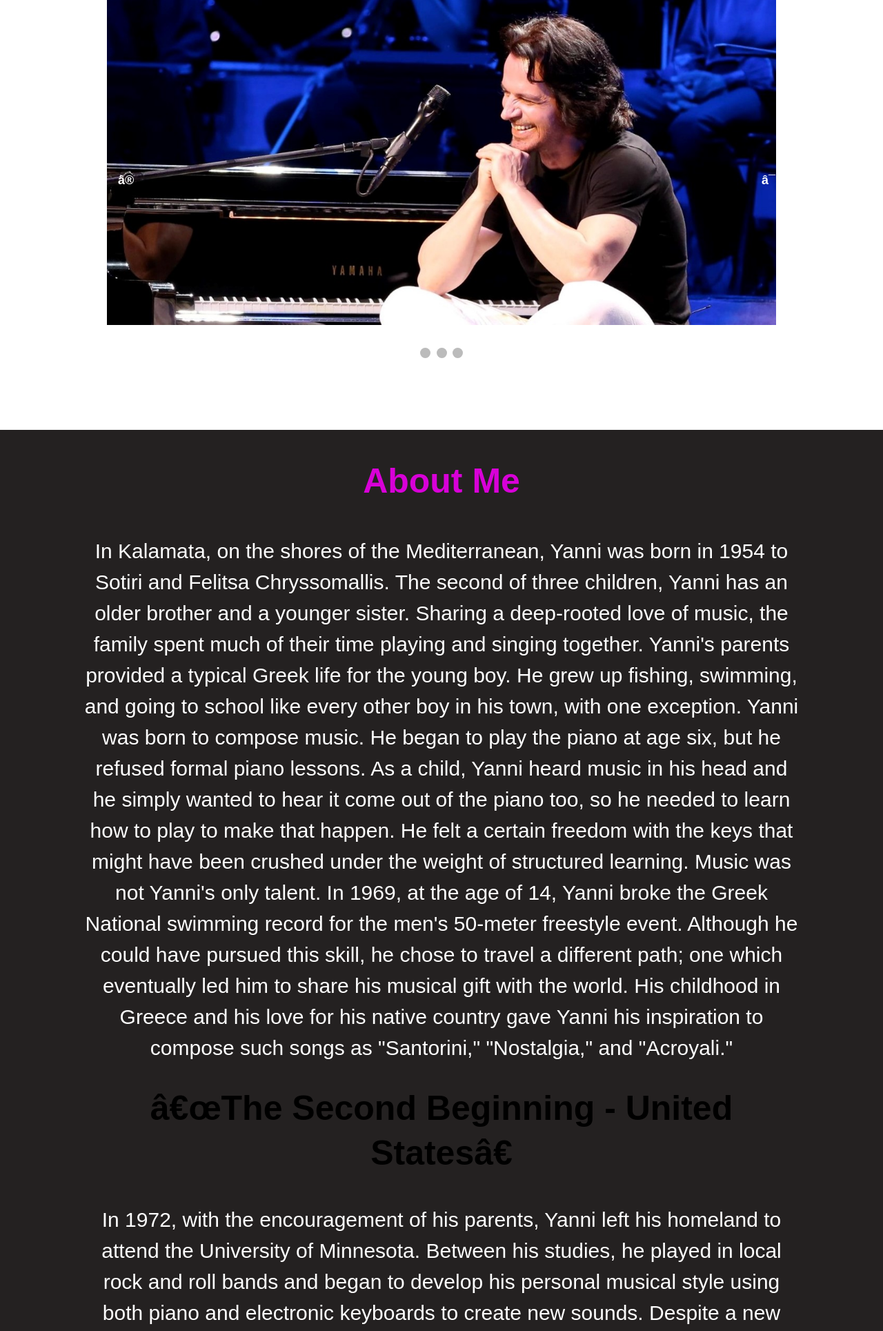
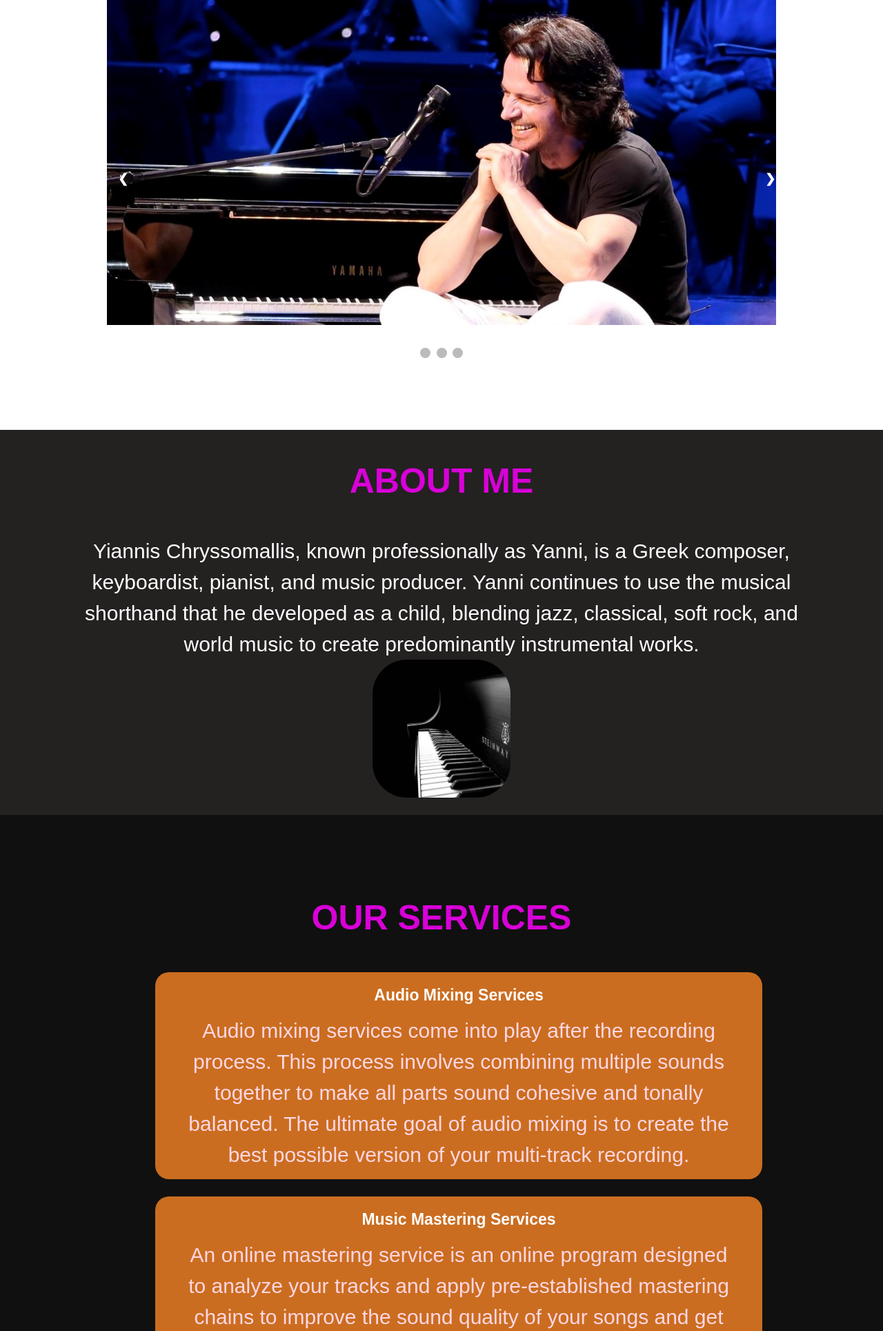
Before and after one commit to asp2020098/portfolio, a PHP site: page / in a window 1280 px wide. Shown: the part 916-2845 px from the top of the page at 69% size. Run offline with PHP 8.4, Linux system fonts and the light colour scheme.

Commit message:
Update and rename index.html to index.php

```diff
--- a/index.html
+++ b/index.php
@@ -7,6 +7,88 @@
     <!-- <link herf="https://cdnjs.cloudflare.com/ajax/libs/font-awesome/6.4.0/css/all.min.css" integrity="sha512-iecdLmaskl7CVkqkXNQ/ZH/XLlvWZOJyj7Yy7tcenmpD1ypASozpmT/E0iPtmFIB46ZmdtAc9eNBvH0H/ZpiBw==" crossorigin="anonymous" referrerpolicy="no-referrer" /> -->
 </head>
 <body>
+<?php
+                function test_input($data) {
+                    $data = trim($data);
+                    $data = stripslashes($data);
+                    $data = htmlspecialchars($data);
+                    return $data;
+                }
+
+                $nameErr = $emailErr = $messageErr = "";
+
+                $name = $email = $message = "";
+
+                $validated  = true;
+
+
+               if ($_SERVER["REQUEST_METHOD"] == "POST") {
+                    if (empty($_POST["name"])) {
+                    $fnameErr = "Name is required";
+                    $validated  = false;
+                    } else {
+                    $fname = test_input($_POST["name"]);
+                    if (!preg_match("/^[a-zA-Z-' ]*$/",$name)) {
+                        $nameErr = "Only letters and white space allowed";
+                        $validated  = false;
+                    }
+                    }
+
+                    if (empty($_POST["email"])) {
+                    $emailErr = "Email is required";
+                    $validated  = false;
+                    } else {
+                    $email = test_input($_POST["email"]);
+                    if (!filter_var($email, FILTER_VALIDATE_EMAIL)) {
+                        $emailErr = "Invalid email format";
+                        $validated  = false;
+                    }
+                    }
+
+                    if (empty($_POST["message"])) {
+                        $messageErr = "Message is required";
+                        $validated  = false;
+                    } else {
+                    $message = test_input($_POST["message"]);
+                    }
+                    echo '<script type="text/javascript">
+                    window.location = "index.php#contact"
+                    </script>';
+
+                    if($validated){
+                        $host = "localhost";
+                        $username = "root";
+                        $password = "";
+                        $db = "db_musician";
+
+                        $conn = new mysqli($host,$username,$password,$db);
+                        if($conn->connect_error){
+                            echo "$conn->connect_error";
+                            echo '<script>alert("Error Occured...")</script>';
+                            echo '<script type="text/javascript">
+                            window.location = "index.php"
+                            </script>';
+                        } else {
+                            $stmt = $conn->prepare("insert into tbl_mail(name,email,message) values(?, ?, ?)");
+                            $stmt->bind_param("sss", $name,$email,$message);
+                            $execval = $stmt->execute();
+                            //echo '<script>alert("Request Sent...")</script>';
+                            echo '<script>alert("Thank you for being with us..")</script>';
+                            echo '<script type="text/javascript">
+                            window.location = "index.php"
+                            </script>';
+                            $stmt->close();
+                            $conn->close();
+                    }
+                    }else{
+                        echo '<script type="text/javascript">
+                        window.location = "index.php#contactForm"
+                        </script>';
+                    }
+
+                }
+
+        ?>
     <!----hero section start---->
     <div class="hero">
         <nav>
@@ -62,32 +144,8 @@
         <div class="main">
 
             <div class="about-text">
-                <h1>About Me</h1>
-                <p>In Kalamata, on the shores of the Mediterranean, Yanni was born in 1954 to Sotiri and Felitsa Chryssomallis. The second of three children, Yanni has an older brother and a younger sister. Sharing a deep-rooted love of music, the family spent much of their time playing and singing together.
-
-                    Yanni's parents provided a typical Greek life for the young boy. He grew up fishing, swimming, and going to school like every other boy in his town, with one exception. Yanni was born to compose music. He began to play the piano at age six, but he refused formal piano lessons. As a child, Yanni heard music in his head and he simply wanted to hear it come out of the piano too, so he needed to learn how to play to make that happen. He felt a certain freedom with the keys that might have been crushed under the weight of structured learning.
-
-                    Music was not Yanni's only talent. In 1969, at the age of 14, Yanni broke the Greek National swimming record for the men's 50-meter freestyle event. Although he could have pursued this skill, he chose to travel a different path; one which eventually led him to share his musical gift with the world.
-
-                    His childhood in Greece and his love for his native country gave Yanni his inspiration to compose such songs as "Santorini," "Nostalgia," and "Acroyali."</p>
-                 <br>
-                 <br>
-                <h2>“The Second Beginning - United States”</h2>
-                <p>In 1972, with the encouragement of his parents, Yanni left his homeland to attend the University of Minnesota. Between his studies, he played in local rock and roll bands and began to develop his personal musical style using both piano and electronic keyboards to create new sounds.
-
-                    Despite a new culture, a new climate, and a new language, Yanni graduated from the University of Minnesota in 1976 with a Bachelor of Arts degree in Psychology. After graduation, he decided to give music 100% of his effort for one year. He needed to better understand the driving artistic forces that had been such a large part of his childhood years. It was during this year that he chose to make music his vocation.</p>
-                    <br>
-                    <br>
-                 <h2>"Rock and Roll - The Chameleon Days"</h2>
-                 <p>Yanni played keyboards for Chameleon, a rock and roll band that became well known in the Twin Cities of Minneapolis and St. Paul. Spurred by their success, Chameleon began to tour regionally - across Minnesota, Wisconsin, Chicago, Iowa, and the Dakotas. They also produced 2 albums independently during this time.
-
-                    By now Yanni knew his future would be in music, and he used his experience with electronic keyboards to begin creating his own compositions. "Optimystique," his first solo album, was independently released in 1980</p>
-                    <br>
-                    <br>
-                    <h2>“Yanni - On His Own”</h2>
-                    <p>Yanni single-mindedly continued to pursue his passion for creating music. He explored the worlds of electronic music, new sounds and instruments, and composition. This was a very productive and busy time for Yanni. He released 2 albums and worked on a third before moving to Hollywood, the film industry capital, where he recorded 4 film scores and released 3 more albums. He also re-released "Optimystique."
-
-                        In 1990, the Dallas Symphony Orchestra accompanied Yanni in concert, adding a new dimension to his unique style and a prelude of things to come.</p>
+                <h1>ABOUT ME</h1>
+                <p>Yiannis Chryssomallis, known professionally as Yanni, is a Greek composer, keyboardist, pianist, and music producer. Yanni continues to use the musical shorthand that he developed as a child, blending jazz, classical, soft rock, and world music to create predominantly instrumental works.</p>
             </div>
             <img src="pianos.jpg">
         </div>
@@ -136,21 +194,21 @@
     </section>
     <section class="contact" id="contact">
         <h1>Contact Us</h1>
-        <form id="contactForm" action="" method="post" class="contactForm">
+        <form id="contactForm" action="<?php echo htmlspecialchars($_SERVER["PHP_SELF"]);?>" method="post" class="contactForm">
             <div>
                 <label for="name">Name:</label>
                 <input type="text" id="name" name="name" required>
-                <span id="nameError" class="error"></span>
+                <span class="error"><?php echo $nameErr;?></span>
             </div>
             <div>
                 <label for="email">Email:</label>
                 <input type="email" id="email" name="email" required>
-                <span id="emailError" class="error"></span>
+                <span class="error"><?php echo $emailErr;?></span>
             </div>
             <div>
                 <label for="message">Message:</label>
                 <textarea id="message" name="message" required></textarea>
-                <span id="messageError" class="error"></span>
+                <span class="error"><?php echo $messageErr;?></span>
             </div>
             <button type="submit">Send</button>
         </form>
```
